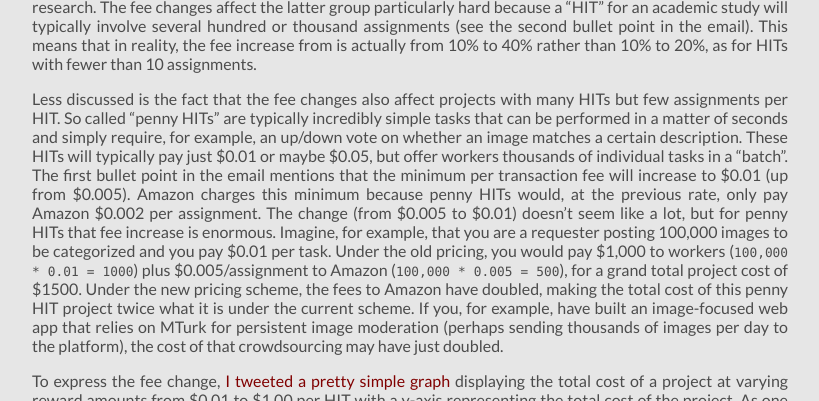
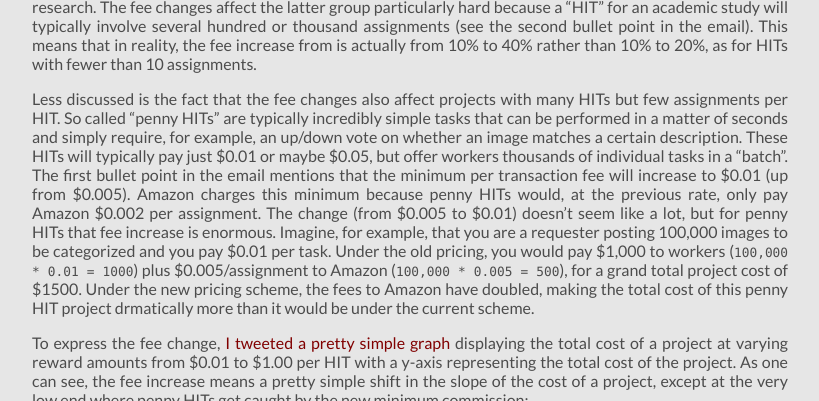
Before and after one commit to leeper/leeper.github.io, a Jekyll site: the page built from _posts/2015-06-24-mturkgate-fractions.md, in a window 1280 px wide and 900 px high, scrolled down 699 px, cut to the strip 0-401 px from the top of the window. Shown: the whole strip, without its empty margins (230-1049 px from the left). Built offline with Jekyll 4.4.1, drawn with Linux system fonts in a browser that asks for light colours; some web fonts are replaced; Markdown is read by kramdown in place of the engine named in the settings.

Commit message:
fix a number [skip ci]

```diff
--- a/_posts/2015-06-24-mturkgate-fractions.md
+++ b/_posts/2015-06-24-mturkgate-fractions.md
@@ -31,7 +31,7 @@ On the morning of June 23, 2015, I received an email from Amazon Web Services de
 
 The [SPSP Blog has a good summary](http://www.spspblog.org/mechanical-turk-quadruples-survey-fees-mturkgate-ensues/) of the underlying issues and the emergence of the [`mturkgate` hashtag](https://twitter.com/search?q=%23mturkgate) hashtag. The email matters because MTurk has become a major platform for two things: (1) crowdsourcing human computation tasks (e.g., image moderation, transcription, etc.), and (2) academic survey-experimental research. The fee changes affect the latter group particularly hard because a "HIT" for an academic study will typically involve several hundred or thousand assignments (see the second bullet point in the email). This means that in reality, the fee increase from is actually from 10% to 40% rather than 10% to 20%, as for HITs with fewer than 10 assignments.
 
-Less discussed is the fact that the fee changes also affect projects with many HITs but few assignments per HIT. So called "penny HITs" are typically incredibly simple tasks that can be performed in a matter of seconds and simply require, for example, an up/down vote on whether an image matches a certain description. These HITs will typically pay just $0.01 or maybe $0.05, but offer workers thousands of individual tasks in a "batch". The first bullet point in the email mentions that the minimum per transaction fee will increase to $0.01 (up from $0.005). Amazon charges this minimum because penny HITs would, at the previous rate, only pay Amazon $0.002 per assignment. The change (from $0.005 to $0.01) doesn't seem like a lot, but for penny HITs that fee increase is enormous. Imagine, for example, that you are a requester posting 100,000 images to be categorized and you pay $0.01 per task. Under the old pricing, you would pay $1,000 to workers (`100,000 * 0.01 = 1000`) plus $0.005/assignment to Amazon (`100,000 * 0.005 = 500`), for a grand total project cost of $1500. Under the new pricing scheme, the fees to Amazon have doubled, making the total cost of this penny HIT project twice what it is under the current scheme. If you, for example, have built an image-focused web app that relies on MTurk for persistent image moderation (perhaps sending thousands of images per day to the platform), the cost of that crowdsourcing may have just doubled.
+Less discussed is the fact that the fee changes also affect projects with many HITs but few assignments per HIT. So called "penny HITs" are typically incredibly simple tasks that can be performed in a matter of seconds and simply require, for example, an up/down vote on whether an image matches a certain description. These HITs will typically pay just $0.01 or maybe $0.05, but offer workers thousands of individual tasks in a "batch". The first bullet point in the email mentions that the minimum per transaction fee will increase to $0.01 (up from $0.005). Amazon charges this minimum because penny HITs would, at the previous rate, only pay Amazon $0.002 per assignment. The change (from $0.005 to $0.01) doesn't seem like a lot, but for penny HITs that fee increase is enormous. Imagine, for example, that you are a requester posting 100,000 images to be categorized and you pay $0.01 per task. Under the old pricing, you would pay $1,000 to workers (`100,000 * 0.01 = 1000`) plus $0.005/assignment to Amazon (`100,000 * 0.005 = 500`), for a grand total project cost of $1500. Under the new pricing scheme, the fees to Amazon have doubled, making the total cost of this penny HIT project drmatically more than it would be under the current scheme.
 
 To express the fee change, [I tweeted a pretty simple graph](https://twitter.com/thosjleeper/status/613223405983281153) displaying the total cost of a project at varying reward amounts from $0.01 to $1.00 per HIT with a y-axis representing the total cost of the project. As one can see, the fee increase means a pretty simple shift in the slope of the cost of a project, except at the very low end where penny HITs get caught by the new minimum commission:
 
```
